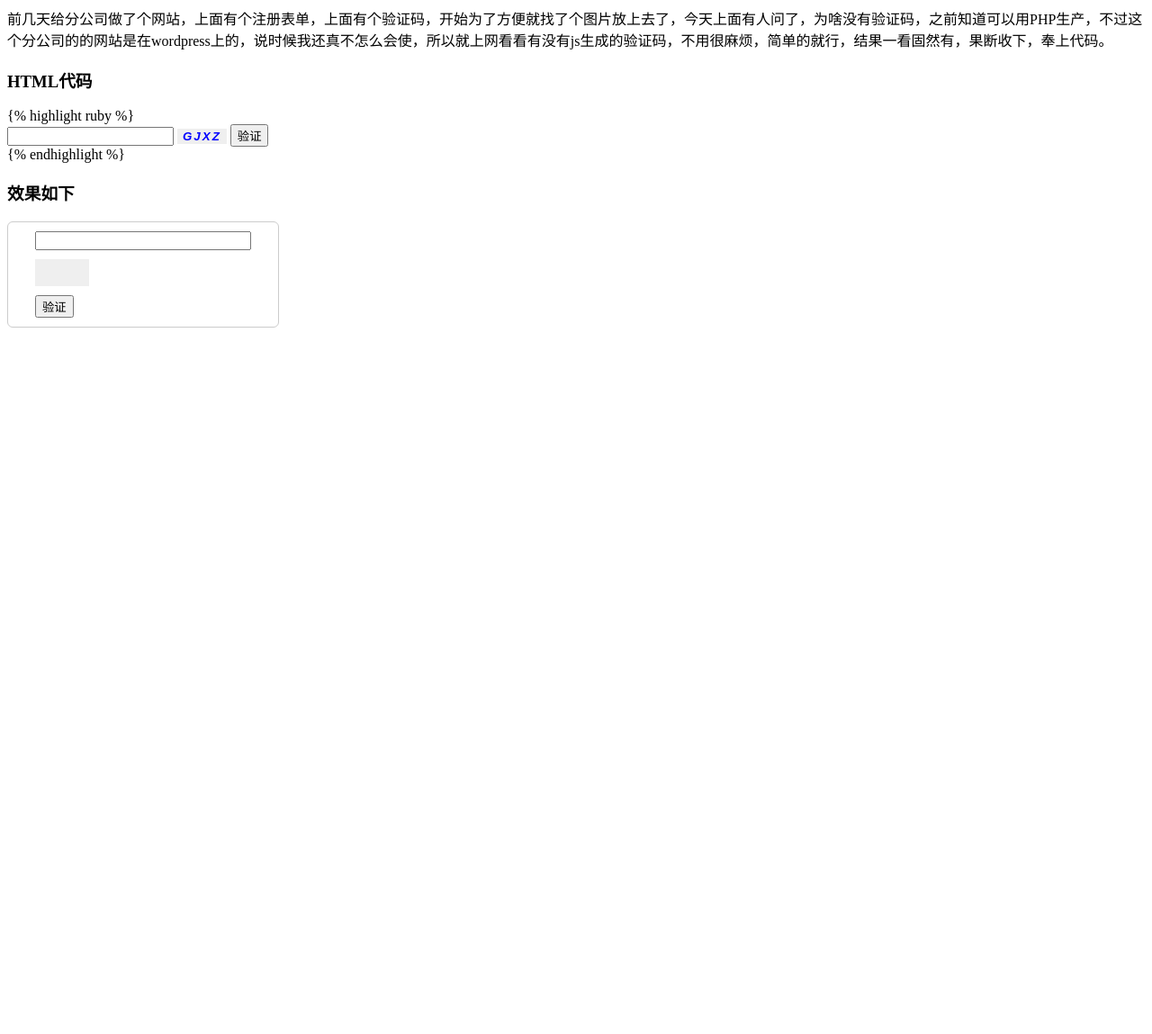
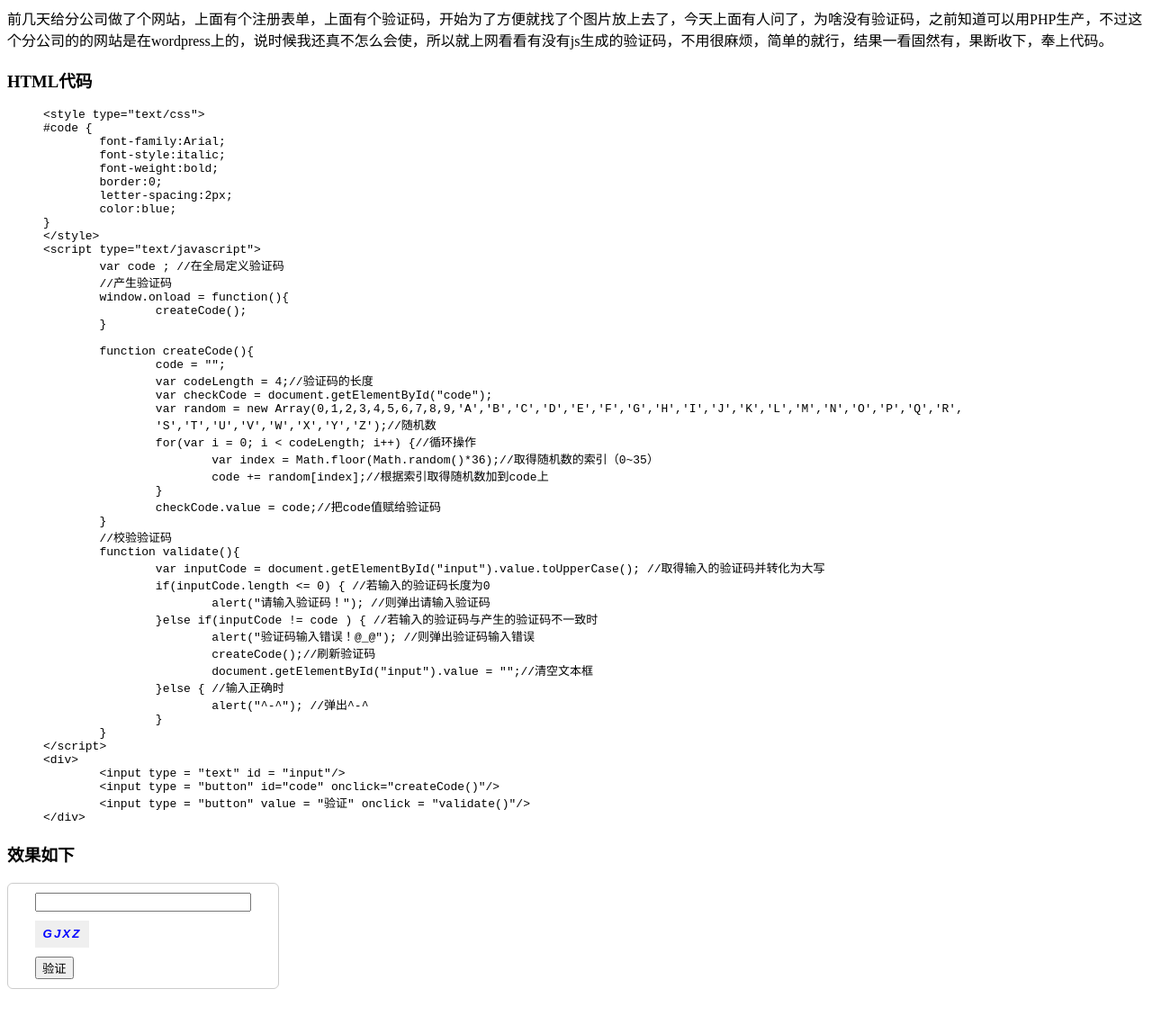
Before and after one commit to yaming042/yaming042.github.io, a Jekyll site: the page built from articles/2.html, in a window 1280 px wide. Shown: the whole page at 90% size. Built offline with Jekyll 4.4.1, drawn with Linux system fonts in a browser that asks for light colours; before the commit the page ends 900 px from its top, so only the background shows below that; part of the change alters nothing that is shown.

```diff
--- /dev/null
+++ b/_layouts/space.html
@@ -0,0 +1,4 @@
+---
+layout: space
+---
+{{ content }}
--- a/articles/2.html
+++ b/articles/2.html
@@ -1,3 +1,6 @@
+---
+layout: space
+---
 <p>前几天给分公司做了个网站，上面有个注册表单，上面有个验证码，开始为了方便就找了个图片放上去了，今天上面有人问了，为啥没有验证码，之前知道可以用PHP生产，不过这个分公司的的网站是在wordpress上的，说时候我还真不怎么会使，所以就上网看看有没有js生成的验证码，不用很麻烦，简单的就行，结果一看固然有，果断收下，奉上代码。</p>
 <h3>HTML代码</h3>
 {% highlight ruby %}
```
